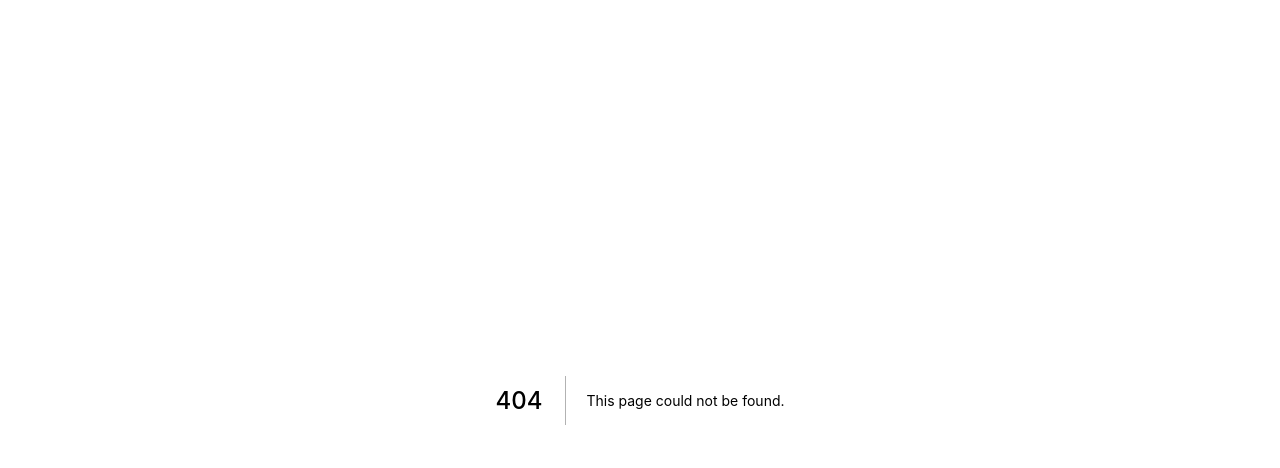
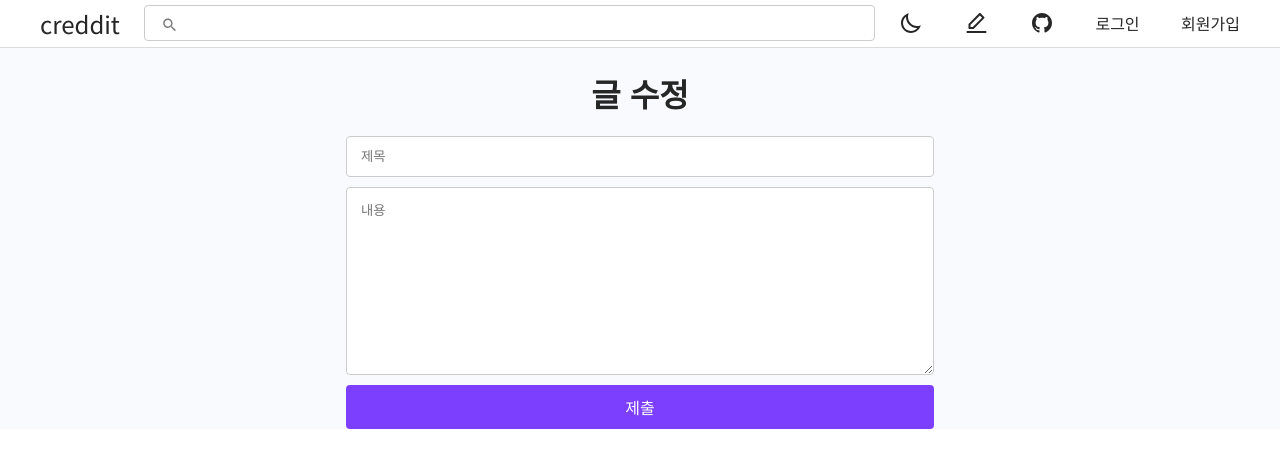
Before and after one commit to Kimkyungmin123/creddit-frontend, a Next.js app: page /edit-post in a window 1280 px wide. Before the commit this address had no page. Shown: the top 468 px of the page. Built offline with nearby package versions, Linux system fonts and the light colour scheme.

Commit message:
feat: edit-post 페이지 생성

```diff
--- a/components/Layout/Layout.module.css
+++ b/components/Layout/Layout.module.css
@@ -1,4 +1,5 @@
 .container {
   background-color: var(--bg-page1);
   color: var(--text1);
+  /* height: 100vh; */
 }
--- /dev/null
+++ b/pages/edit-post.tsx
@@ -0,0 +1,17 @@
+import type { NextPage } from 'next';
+import CreateForm from '../components/CreateForm';
+import Layout from '../components/Layout';
+import styles from '../styles/EditPost.module.css';
+
+const EditPost: NextPage = () => {
+  return (
+    <Layout type="post" title="creddit: 글 수정">
+      <div className={styles.editPostContainer}>
+        <h1>글 수정</h1>
+        <CreateForm />
+      </div>
+    </Layout>
+  );
+};
+
+export default EditPost;
--- a/pages/signup.tsx
+++ b/pages/signup.tsx
@@ -7,7 +7,7 @@ import styles from '../styles/Signup.module.css';
 
 const Signup: NextPage = () => {
   return (
-    <Layout type="post" title="creddit: 회원가입">
+    <Layout type="account" title="creddit: 회원가입">
       <div className={styles.signupContainer}>
         <h1>회원가입</h1>
         <AuthForm type="signup" btnName="회원가입" />
--- /dev/null
+++ b/styles/EditPost.module.css
@@ -0,0 +1,7 @@
+.editPostContainer {
+  background-color: var(--bg-page1);
+  display: flex;
+  flex-direction: column;
+  align-items: center;
+  padding-top: 1.375rem;
+}
```
Also changed, not shown: pages/index.tsx (+2 -7 lines).
